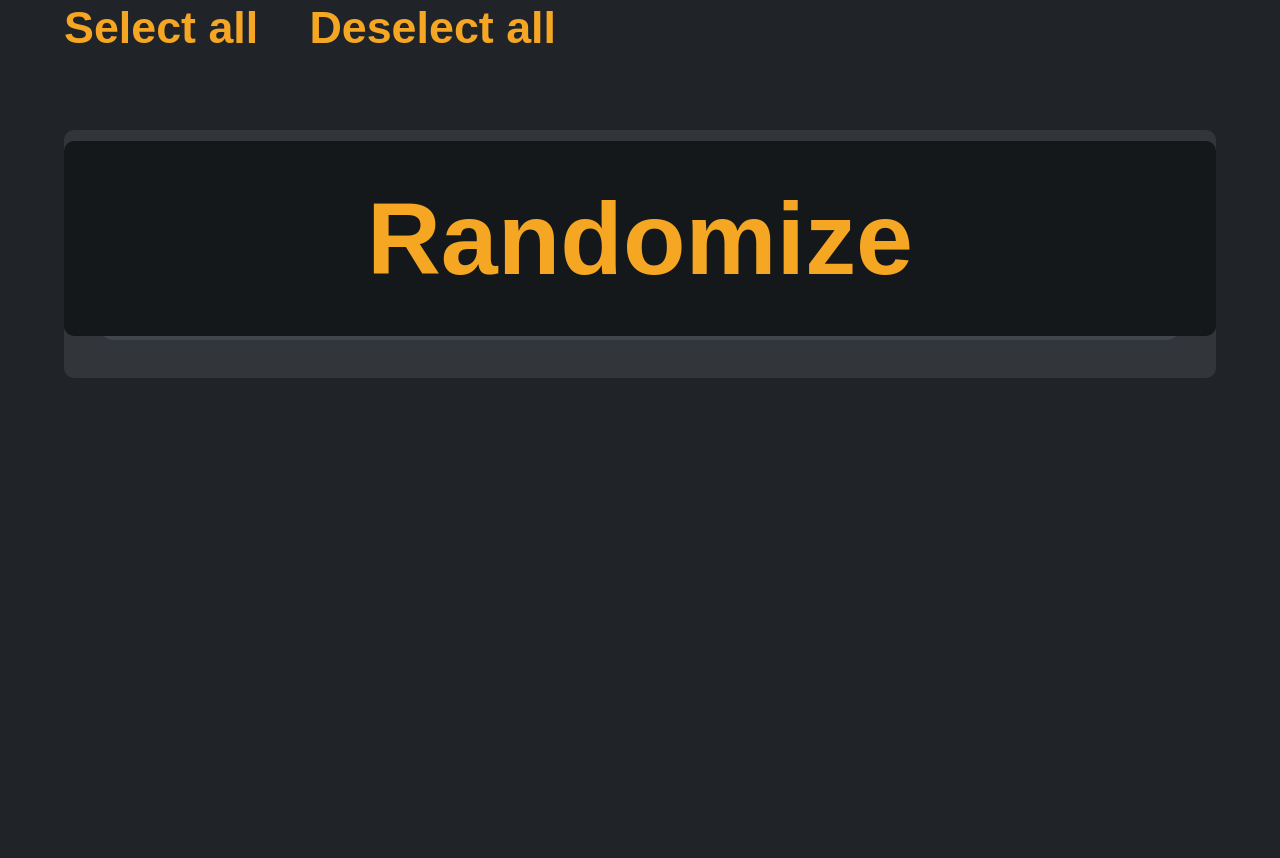
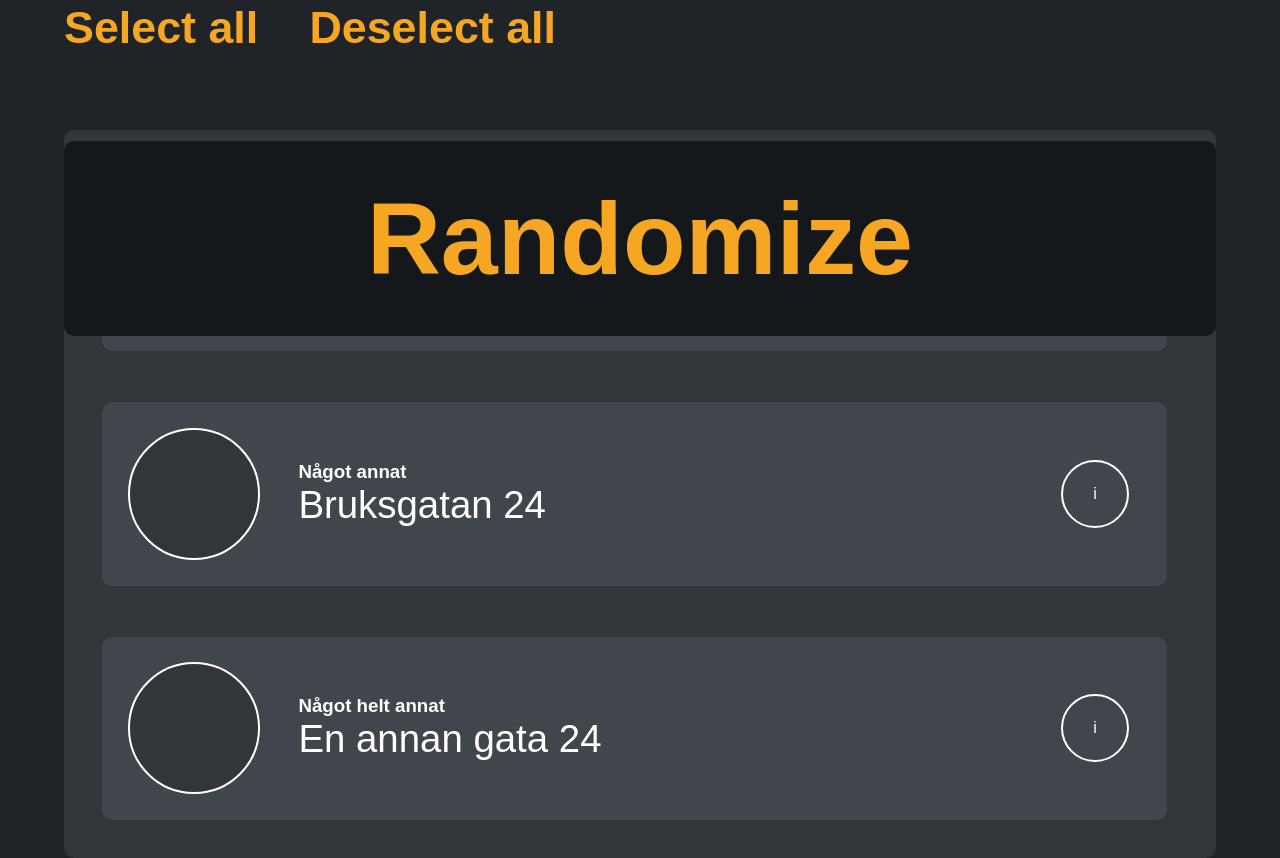
Before and after one commit to Jonte88/matkort, a React (Vite) app in the folder Matkort/: page / in a window 1280 px wide. Shown: the part 400-1258 px from the top of the page. Before the commit the page ends 800 px from the top, so only its background shows below. Built offline with nearby package versions, Linux system fonts and the light colour scheme.

Commit message:
Checkboxes works! 	modified:   Matkort/src/App.css 	modified:   Matkort/src/App.jsx

```diff
--- a/Matkort/src/App.css
+++ b/Matkort/src/App.css
@@ -31,10 +31,57 @@
   text-align: center;
 }
 .restaurantBox {
+  align-items: center;
+  position: relative;
+  display: inline-flex;
   background-color: rgb(65, 70, 76);
   border-radius: 10px;
   padding: 2vw;
   margin: 2vw;
+  width: 90%;
+}
+.custom-checkbox {
+  display: flex;
+  align-items: center;
+}
+.hidden-checkbox {
+  position: absolute;
+  opacity: 0;
+}
+.checkbox-label {
+  display: inline-block;
+  width: 10vw;
+  height: 10vw;
+  background-color: rgb(50, 53, 58);
+  border: 2px solid rgb(255, 255, 255);
+  border-radius: 100%;
+  position: relative;
+  cursor: pointer;
+  transition: all 100ms ease-in-out;
+}
+.hidden-checkbox:checked + .checkbox-label {
+  background-color: rgb(245, 166, 35);
+}
+.resturantBoxInfo {
+  margin-left: 3vw;
+}
+.resturantBoxInfo > p {
+  font-size: 3vw;
+}
+.restaurantBoxMoreInfo {
+  position: absolute;
+  right: 3vw;
+  width: 5vw;
+  height: 5vw;
+  border-radius: 100%;
+  border: 2px solid rgb(255, 255, 255);
+  text-align: center;
+  display: flex;
+  justify-content: center;
+  align-items: center;
+}
+.restaurantBoxMoreInfo > span {
+  text-align: center;
 }
 .randomizeBtn {
   bottom: 5vw;
@@ -45,7 +92,7 @@
   background-color: rgb(21, 24, 27);
 }
 .randomizeBtn:hover {
-    background-color: rgb;
+  background-color: rgb;
 }
 .randomizeBtn > h2 {
   font-size: 8vw;
--- a/Matkort/src/App.jsx
+++ b/Matkort/src/App.jsx
@@ -1,19 +1,83 @@
-// import { Link } from "react-router-dom";
+import React, { useState } from "react";
 import "./App.css";
 
 function App() {
+  const [checkboxes, setCheckboxes] = useState([
+    { id: 1, checked: false, name: "Old Times", address: "Bruksgatan 24" },
+    { id: 2, checked: false, name: "Något annat", address: "Bruksgatan 24" },
+    {
+      id: 3,
+      checked: false,
+      name: "Något helt annat",
+      address: "En annan gata 24",
+    },
+    // Add more checkbox objects if needed
+  ]);
+
+  // Function to handle selecting all checkboxes
+  const selectAllCheckboxes = () => {
+    const updatedCheckboxes = checkboxes.map((checkbox) => ({
+      ...checkbox,
+      checked: true,
+    }));
+    setCheckboxes(updatedCheckboxes);
+  };
+
+  // Function to handle deselecting all checkboxes
+  const deselectAllCheckboxes = () => {
+    const updatedCheckboxes = checkboxes.map((checkbox) => ({
+      ...checkbox,
+      checked: false,
+    }));
+    setCheckboxes(updatedCheckboxes);
+  };
+
+  // Function to toggle individual checkbox
+  const checkboxChange = (id) => {
+    console.log("Aaaaaaaaa");
+    const updatedCheckboxes = checkboxes.map((checkbox) =>
+      checkbox.id === id
+        ? { ...checkbox, checked: !checkbox.checked }
+        : checkbox
+    );
+    setCheckboxes(updatedCheckboxes);
+    console.log(checkboxes);
+  };
+
   return (
     <>
       <div className="appContainer">
         <div className="selectionSettings">
-          <p>Select all</p>
-          <p>Deselect all</p>
+          <p onClick={selectAllCheckboxes}>Select all</p>
+          <p onClick={deselectAllCheckboxes}>Deselect all</p>
         </div>
         <div className="categoryBox">
-          <h3>Hamburgers</h3>
-          <div className="restaurantBox">
-            <h3>Old Times</h3>
-          </div>
+          {checkboxes.map((checkbox) => (
+            <div className="restaurantBox" key={checkbox.id}>
+              <div className="custom-checkbox">
+                <input
+                  type="checkbox"
+                  className="hidden-checkbox"
+                  checked={checkbox.checked}
+                  onChange={() => checkboxChange(checkbox.id)}
+                  id={`checkbox-${checkbox.id}`}
+                />
+                <label
+                  className="checkbox-label"
+                  htmlFor={`checkbox-${checkbox.id}`}
+                >
+                  {/* You can add a label text here if needed */}
+                </label>
+              </div>
+              <div className="resturantBoxInfo">
+                <h3>{checkbox.name}</h3>
+                <p>{checkbox.address}</p>
+              </div>
+              <div className="restaurantBoxMoreInfo">
+                <span>i</span>
+              </div>
+            </div>
+          ))}
         </div>
         <div className="randomizeBtn">
           <h2>Randomize</h2>
```
